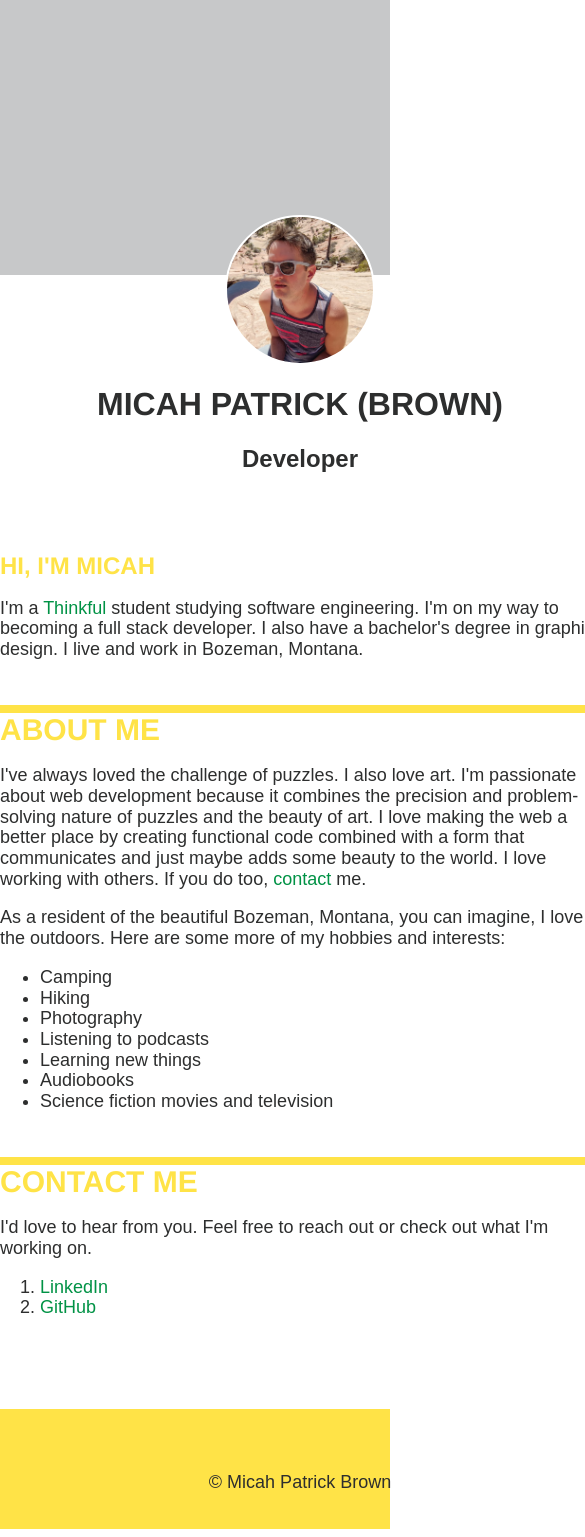
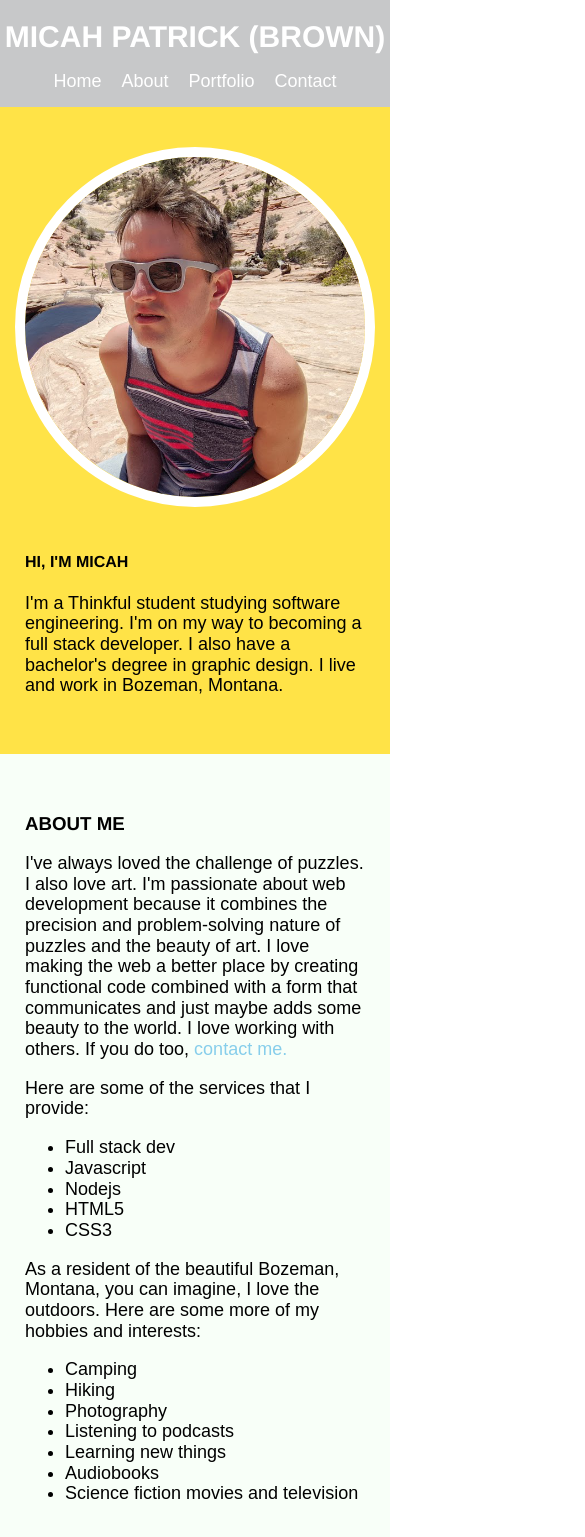
Before and after one commit to micah-patrick/portfolio, a plain HTML site: page index.html in a window 390 px wide. Shown: the top 1537 px of the page, 585 px wide, since content can reach past the window. Drawn offline with nearby package versions, Linux system fonts and the light colour scheme.

Commit message:
new responsive portfolio

```diff
--- a/index.html
+++ b/index.html
@@ -1,47 +1,67 @@
 <!DOCTYPE html>
-<html lang="en">
+<html>
+
 <head>
   <meta charset="utf-8">
-    <meta name="viewport" content="width=device-width">
-    <title>Portfolio</title>
+  <meta name="viewport" content="width=device-width, initial-scale=1" />
+  <title>Micah Patrick</title>
   <link href="https://cdnjs.cloudflare.com/ajax/libs/normalize/8.0.1/normalize.min.css" rel="stylesheet" type="text/css" />
   <link href="style.css" rel="stylesheet" type="text/css" />
 </head>
+
 <body>
 
-<!--   Header   -->
   <header>
-      <div class="wrapper">
-        <!-- <h1>Micah Patrick Brown</h1>
-        <h2>Developer</h2> -->
-      </div>
+      <h1>Micah Patrick (Brown)</h1>
+      <nav>
+        <ul id="menu">
+          <li><a href="#home">Home</a></li>
+          <li><a href="#about">About</a></li>
+          <li><a href="#portfolio">Portfolio</a></li>
+          <li><a href="#contact">Contact</a></li>
+        </ul>
+      </nav>
 	</header>
 
-<!--   Picture   -->
-      <div class="profile">
-        <div class="wrapper">
-          <img class="avatar" src="images/profile.png" alt="Picture of Micah" /> <!--profile picture-->
-          <h1>Micah Patrick (Brown)</h1>
-          <h2>Developer</h2>
+	<main>
+    <!-- Intro -->
+    <div class="container" id="home">
+      <section class="group wrapper">
+        <div class="item avatar">
+          <img src="images/profile.png" alt="Picture of Micah">
         </div>
+        <article class="item item-double">
+          <h4>Hi, I'm Micah</h4>
+          <p>
+            I'm a Thinkful student studying software engineering. I'm on my way to becoming a full stack developer. I also have a bachelor's degree in graphic design. I live and work in Bozeman, Montana.
+          </p>
+        </article>
+      </section>
     </div>
 
-<!--   Main   -->
-    <main>
-       <div class="wrapper">
-<!--   Intro   -->
-        <article>
-          <h4>Hi, I'm Micah</h4>
-          <p>I'm a <a href="https://overview.thinkful.com" target="_blank">Thinkful</a> student studying software engineering. I'm on my way to becoming a full stack developer. I also have a bachelor's degree in graphic design. I live and work in Bozeman, Montana.</p>
-          <hr>
-        </article>
+      <!-- About Me  -->
 
-<!--   About Me   -->
-        <article>
+    <div class="container" id="about">
+      <section class="group wrapper">
+        <article class="item item-double">
           <h3>About Me</h3>
-          <p>I've always loved the challenge of puzzles. I also love art. I'm passionate about web development because it combines the precision and problem-solving nature of puzzles and the beauty of art. I love making the web a better place by creating functional code combined with a form that communicates and just maybe adds some beauty to the world. I love working with others. If you do too, <a href="#contact"> contact</a> me. </p>
-          <p>As a resident of the beautiful Bozeman, Montana, you can imagine, I love the outdoors. Here are some more of my hobbies and interests:</p>
-          <ul> <!--unordered list-->
+          <p>
+            I've always loved the challenge of puzzles. I also love art. I'm passionate about web development because it combines the precision and problem-solving nature of puzzles and the beauty of art. I love making the web a better place by creating functional code combined with a form that communicates and just maybe adds some beauty to the world. I love working with others. If you do too, <a href="#contact">contact me.</a>
+          </p>
+          <p>
+            Here are some of the services that I provide:
+          </p>
+          <ul>
+            <li>Full stack dev</li>
+            <li>Javascript</li>
+            <li>Nodejs</li>
+            <li>HTML5</li>
+            <li>CSS3</li>
+          </ul>
+          <p>
+            As a resident of the beautiful Bozeman, Montana, you can imagine, I love the outdoors. Here are some more of my hobbies and interests:
+          </p>
+          <ul>
             <li>Camping</li>
             <li>Hiking</li>
             <li>Photography</li>
@@ -50,29 +70,95 @@
             <li>Audiobooks</li>
             <li>Science fiction movies and television</li>
           </ul>
-          <hr>
         </article>
+        <div class="item">
+          <img src="images/profile.png" alt="Picture of Micah">
+        </div>
+      </section>
+    </div>
 
-<!--   Contact Me   -->
-        <article id="contact">
-          <h3>Contact Me</h3>
+
+    <!-- Portfolio  -->
+    <div class="container" id="portfolio">
+      <section class="wrapper">
+        <h3 class="item">Porfolio</h3>
+        <div class="group">
+          <div class="item portfolio-item">
+            <img src="images/portfolio-pizza.png" alt="Pizza">
+            <h5>Pizza</h5>
+            <a href="https://github.com/micah-patrick/pizza" target="_blank">GitHub Repo</a>
+            <a href="https://micah-patrick.github.io/pizza/" target="_blank">Live App</a>
+            <p>
+              Placeholder project. Thinkful Student project. Do you like pizza? This project was all about learning how to use GitHub.
+            </p>
+          </div>
+          <div class="item portfolio-item">
+            <img src="images/portfolio-library.png" alt="Local Library">
+            <h5>Local Library</h5>
+            <a href="https://github.com/micah-patrick/local-library" target="_blank">GitHub Repo</a>
+            <a href="https://micah-patrick.github.io/local-library/" target="_blank">Live App</a>
+            <p>
+              Placeholder project. A library for a local group to borrow books. A student project for Thinkful to practice javascript array methods and dealing with datasets.
+            </p>
+          </div>
+          <div class="item portfolio-item">
+            <img src="images/portfolio-decoder.png" alt="Decoder Ring">
+            <h5>Decoder Ring</h5>
+            <a href="https://github.com/micah-patrick/decoder-ring" target="_blank">GitHub Repo</a>
+            <a href="https://micah-patrick.github.io/decoder-ring/" target="_blank">Live App</a>
+            <p>
+              Placeholder project. Some fun encoding algorithms. This is a student project for Thinkful for practicing writing functions in javascript.
+            </p>
+          </div>
+        </div>
+      </section>
+    </div>
+
+
+    <!-- Contact  -->
+    <div class="container" id="contact">
+      <section class="wrapper">
+        <h3 class="item">Contact Me</h3>
+        <div class="group">
+          <div class="item item-double">
+            <form action="https://formspree.io/f/xnqlazev" method="post">
+              <fieldset>
+                <legend>Send me a message</legend>
+                <div>
+                  <label for="name">Name:</label>
+                  <input id="name" type="text" name="name" />
+                </div>
+                <div>
+                  <label for="email">Email:</label>
+                  <input id="email" type="text" name="email" />
+                  </div>
+                <div>
+                  <label for="message">Message</label>
+                  <textarea id="message" name="message" ></textarea>
+                </div>
+                <div>
+                  <button type="submit">Submit</button>
+                </div>
+                </fieldset>
+            </form>
+          </div>
+          <div class="item">
             <p>I'd love to hear from you. Feel free to reach out or check out what I'm working on.</p>
-          <ol> <!--ordered list-->
-            <li><a target="_blank" href="https://www.linkedin.com/in/micah-patrick/">LinkedIn</a></li>
-            <li><a target="_blank" href="https://github.com/micah-patrick">GitHub</a></li>
-          </ol>
-        </article>
+            <ul>
+              <li><a href="https://www.linkedin.com/in/micah-patrick/" target="_blank">LinkedIn</a></li>
+              <li><a href="https://github.com/micah-patrick" target="_blank">GitHub</a></li>
+            </ul>
           </div>
+        </div>
+      </section>
+    </div>
+
 	</main>
-
-<!--   Footer   -->
   <footer>
     <div class="wrapper">
       <p>&#169; Micah Patrick Brown</p>
     </div>
   </footer>
+</body>
 
-
-    <!--<script src="script.js"></script>-->
-  </body>
 </html>
--- a/style.css
+++ b/style.css
@@ -1,179 +1,222 @@
-html {
-  box-sizing: border-box;
+/* Mobile */
+img{
+  width: 100%;
 }
-*, *:before, *:after {
-  box-sizing: inherit;
+header h1{
+  font-size: 30px;
+  color: #fff;
+  text-align: center;
+  margin: 0;
+  padding-top: 20px;
 }
 
-/* ------Colors------
-  Black:    #2d2e2e     (profile picture section background, paragraph text)
-  Green:    #76ba66     (Header background)
-  Yellow:   #ffe347     (Headlines, horizontal rules, footer background)
-  Pale:     #a9beae     (main background)
-Links
-  link:     #009245     (light green)
-  visited:  #006837     (dark green)
-  Hover:    #fff        (white)
-  Active:   #ffe347     (yellow)
-*/
-.wrapper{
-  width: 600px;
-  margin: 0 auto;
-  padding: 15px 0;
-}
-hr{
-  border: 4px solid #ffe347;
-  margin: 45px 0 0 0;
-}
-
-/* ------Header------ */
-header{
-  background-color: #76ba66;
-  margin: 0;
-}
-
-
-/* ------Text (h1..., p, li...)------ */
-h1,
-h2{
-  color: #2d2e2e;
-  text-align: center;
-}
-
-header h1{
-  margin: 0;
-  padding: 20px 0 0 0;
-  font-size: 40px;
-}
-header h2{
-  font-size: 25px;
-}
-h2,
-p,
-li{
-  font-family: Arial, Helvetica, sans-serif;
-}
-p,
-li{
-  font-size: 18px;
-  color: #2d2e2e;
-}
-
-h1,
-h3,
-h4{
+h1, h3, h4, h5 {
   font-family: 'proxima nova', 'Franklin Gothic Medium', 'Arial Narrow', Arial, sans-serif;
   text-transform: uppercase;
 }
-
-p{
-  color: #2d2e2e;
+p, li {
+  font-family: Arial, Helvetica, sans-serif;
+  font-size: 18px;
 }
-h3,
-h4{
-  color: #ffe347;
-  margin: 0;
-}
-h3{
-  font-size: 30px;
-}
-h4{
-  font-size: 24px;
+header nav{
+  display: flex;
+  justify-content: center;
 }
 
+header
+nav
+ul{
+  display: flex;
+  padding-left: 0;
+  list-style: none;
+}
 
-/* --Anchors-- */
-a:link{
+header
+nav
+ul
+li
+a{
+  font-family: Montserrat, sans-serif;
   text-decoration: none;
-  color:  #009245;
+  color: #fff;
+  margin: 0 20px 0 0;
 }
-a:visited{
-  color: #006837;
+
+header
+nav
+ul
+li:last-child
+a{
+  margin-right: 0;
 }
-a:hover{
+
+header,
+footer{
+  background-color: #C7C8C9;
+}
+footer{
+  padding: 25px;
   color: #fff;
 }
-a:active{
-  color: #ffe347;
+main a{text-decoration: none;}
+main a:link{
+  color: skyblue;
+}
+main a:visited{
+  color: skyblue;
+}
+main a:hover{
+  color: blue;
+}
+main a:active{
+  color: darkblue;
 }
 
-
-/* --Profile-- */
-.profile{
-  text-align: center;
-  background-color: #2d2e2e;
+.container {
+  padding: 30px 0;
+}
+#home{
+  background-color: #ffe347;
+}
+#about{
+  background-color: #f8fff8;
+}
+#portfolio{
+  background-color: #444;
+}
+#portfolio h3,
+#portfolio h5,
+#portfolio p{
+  color: #fff;
+}
+/* #portfolio a {
+  font-family: 'proxima nova', 'Franklin Gothic Medium', 'Arial Narrow', Arial, sans-serif;
+  text-transform: uppercase;
+  text-decoration: none;
+  color: #fff;
+  font-size: 19px;
+  display: block;
+  margin-top: 10px;
+} */
+.portfolio-item {
+  border-top: 1px solid #FFF;
+  padding-top: 40px;
+}
+.portfolio-item:first-child {
+  border: none;
+  padding-top: 0;
+}
+#contact{
+  background-color: #ffe347;
+}
+#contact ul {
+  list-style: none;
+  padding: 0;
+}
+#contact a,
+#portfolio a {
+  text-decoration: none;
+  color: #000;
+  background: #fff;
+  padding: 5px;
+  margin: 5px;
+  border-radius: 5px;
+  display: inline-block;
 }
 
-.profile img{
-  border-radius: 50%;
-  margin: 0 auto;
-  padding: 25px 0;
-  width: 50%;
+#contact a:hover,
+#portfolio a:hover {
+  color: #555;
+}
+#contact a:active,
+#portfolio a:active {
+  color: #888;
 }
 
-/* ------Main------ */
-main{
-  background-color: #a9beae;
-  padding: 30px 0 60px 0;
+.wrapper {
+  max-width: 800px;
+  margin: 0 auto;
+}
+.group{
+  display: flex;
+  justify-content: center;
+  flex-direction: column;
+}
+.item{
+  flex: 1;
+  margin: 10px 25px;
+}
+.item-double{
+  flex: 2;
+}
+
+label{
+  display: block;
+  margin: 15px 0 5px 0;
+}
+
+form button{
+  margin-top: 15px;
+}
+input,
+textarea{
+  width: 100%;
+  border: none;
+  background-color: #eee;
+}
+textarea{
+  height: 85px;
+}
+fieldset {
+  background: #fff;
+  border: none;
+}
+legend{
+  background: #fff;
+  padding: 15px;
+  margin-left: -12px;
+}
+.avatar{
+  text-align: center;
+}
+.avatar img {
+  margin: 0 auto;
+  border: 10px solid #fff;
+  border-radius: 50%;
+  margin-left: -10px;
 }
 
 
 
-/* ------Footer------ */
-footer{
-  background-color: #ffe347;
-  text-align: center;
-  padding: 30px 0;
+/*  Desktop  */
+@media all and (min-width: 600px){
+  header{
+      display: flex;
+      justify-content: space-between;
+      padding: 0 30px;
   }
-footer .wrapper{
-  height: 60px;
+  header
+  h1{
+      font-size: 48px;
+      margin: 14px 0;
+      padding-top: 0;
+  }
+  header nav{
+      margin-top: 8px;
+  }
+  header
+  nav
+  ul
+  li
+  a:hover{
+      color: #bdbdbd
+  }
+  .group{
+    flex-direction: row;
+  }
+  .portfolio-item {
+    border: none;
+    padding-top: 0;
 }
 
-
-
-
-/* ------p17 styles------ */
-
-header {
-  background: #c7c8c9;
-  width: 100%;
-  height: 315px;
-  margin-bottom: -40px;
 }
-header .wrapper {
-  width: 960px;
-  height: 100%;
-  margin: 0 auto;
-
-  background: url(images/cover.png) no-repeat 0 0;
-  background-size: cover;
-}
-
-.avatar {
-	  display: block;
-    width: 150px;
-    height: 150px;
-    border-radius: 75px;
-    margin: 0 auto;
-    background-size: cover;
-    border: 2px solid #fff;
-}
-
-.profile{
-  text-align: center;
-  background-color: #2d2e2e;
-}
-
-.profile img{
-  border-radius: 50%;
-  margin: -75px auto 0;
-  padding: 0;
-  width: 150px;
-}
-
-.profile{
-  background-color: #fff;
-}
-main {
-  background-color: #fff;
-}
```
Also changed, not shown: images/portfolio-decoder.png (added), images/portfolio-library.png (added), images/portfolio-pizza.png (added). Lines whose indentation alone changed are shown as unchanged.
